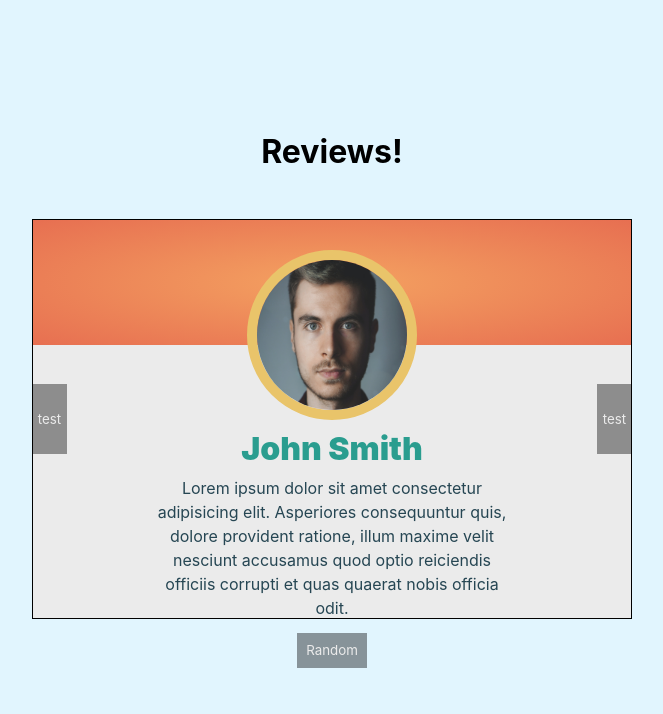
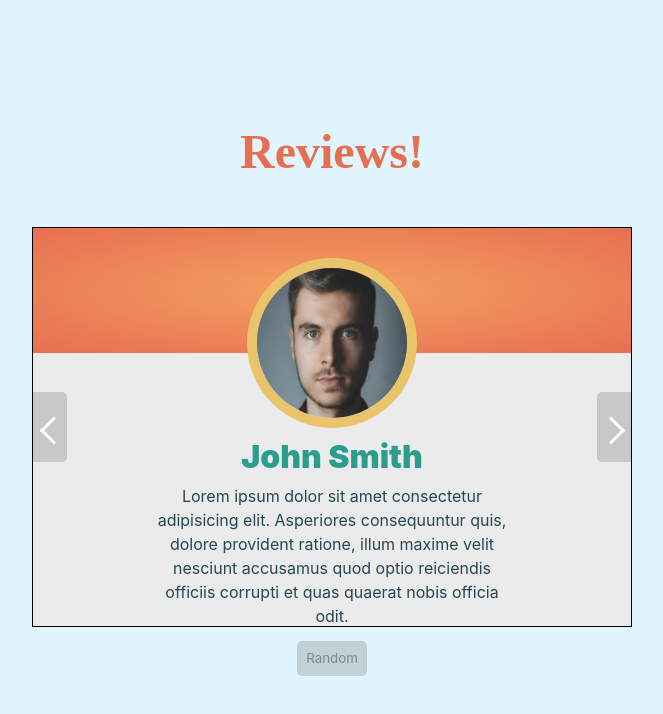
Before and after one commit to reimarrosas/review-slideshow, a plain HTML site: page index.html in a window 1280 px wide. Shown: the whole page, without its empty margins (308-971 px from the left). Drawn offline with Linux system fonts and the light colour scheme.

Commit message:
Styled the transitions and the text content for the buttons

```diff
--- a/index.html
+++ b/index.html
@@ -12,7 +12,7 @@
       <h1 class="header__title">Reviews!</h1>
     </header>
     <main class="slideshow">
-      <button class="btn btn-direct btn-left">test</button>
+      <button class="btn btn-direct btn-left"></button>
       <div class="slideshow-container">
         <div class="card card-first">
           <div class="img-container">
@@ -87,9 +87,9 @@
           </section>
         </div>
       </div>
-      <button class="btn btn-direct btn-right">test</button>
+      <button class="btn btn-direct btn-right"></button>
     </main>
-    <button class="btn btn-random"></button>
+    <button class="btn btn-random">Random</button>
     <script src="index.js"></script>
   </body>
 </html>
--- a/style.css
+++ b/style.css
@@ -17,7 +17,6 @@
 
 body {
   padding: 1em 10px;
-  text-align: center;
   background-color: #e1f5fe;
   display: flex;
   align-items: center;
@@ -32,17 +31,22 @@ body {
 
 .header__title {
   text-align: center;
+  font-family: serif;
+  font-size: 3rem;
+  color: #e76f51;
 }
 
 .slideshow {
   position: relative;
+  width: 100%;
+  max-width: 600px;
+  height: 400px;
 }
 
 .slideshow-container {
-  margin: 0 auto;
   display: flex;
-  max-width: 600px;
-  height: 400px;
+  width: 100%;
+  height: 100%;
   overflow: hidden;
   border: 1px solid black;
   background-color: #ebebeb;
@@ -95,11 +99,12 @@ img {
 
 .btn {
   position: absolute;
-  background-color: rgba(0, 0, 0, 0.4);
+  background-color: rgba(0, 0, 0, 0.15);
   color: #ebebeb;
   border: none;
   cursor: pointer;
   transition: background-color 400ms;
+  border-radius: 5px;
 }
 
 .btn:hover {
@@ -118,10 +123,39 @@ img {
 
 .btn-left {
   left: 0;
+  border-top-left-radius: 0;
+  border-bottom-left-radius: 0;
+}
+
+.btn-direct::before,
+.btn-direct::after {
+  content: "";
+  display: inline-block;
+  width: 20px;
+  height: 3px;
+  background-color: white;
+}
+
+.btn-left::before {
+  transform: rotate(135deg) translateX(3px);
+}
+
+.btn-left::after {
+  transform: rotate(45deg) translateX(-3px);
 }
 
 .btn-right {
   right: 0;
+  border-top-right-radius: 0;
+  border-bottom-right-radius: 0;
+}
+
+.btn-right::before {
+  transform: rotate(45deg) translateX(3px);
+}
+
+.btn-right::after {
+  transform: rotate(135deg) translateX(-3px);
 }
 
 .btn-random {
@@ -129,10 +163,5 @@ img {
   margin-top: 1em;
   height: 35px;
   width: 70px;
+  color: #888;
 }
-
-.btn-random::after {
-  opacity: 1;
-  content: "Random";
-  z-index: 5;
-}
```
